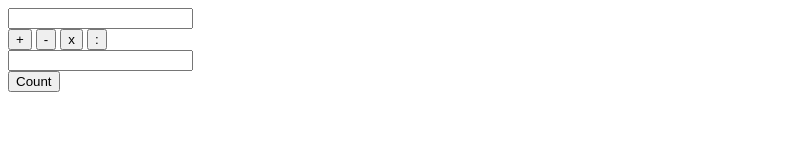
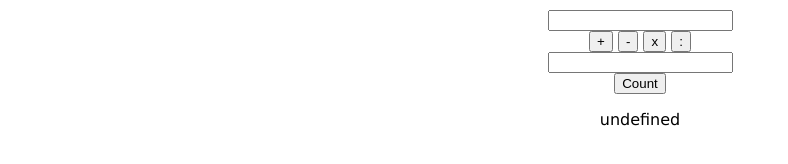
Before and after one commit to elen-oz/calculator, a plain HTML site: page index.html in a window 1280 px wide. Both pictures are taken after a click on the button "Count". Shown: the whole page, without its empty margins (0-788 px from the left). Drawn offline with Linux system fonts and the light colour scheme.

Commit message:
add style

```diff
--- a/index.html
+++ b/index.html
@@ -5,6 +5,7 @@
   <meta charset="UTF-8">
   <meta http-equiv="X-UA-Compatible" content="IE=edge">
   <meta name="viewport" content="width=device-width, initial-scale=1.0">
+  <link rel="stylesheet" href="./style.css">
   <title>Calculator</title>
 </head>
 
@@ -22,6 +23,7 @@
   <br>
 
   <button onclick="func()">Count</button>
+  <br>
   <p id="result"></p>
 
   <script>
@@ -29,8 +31,8 @@
 
     function func() {
       let result;
-      let num1 = Number(document.getElementById("bum1").value);
-      let num2 = Number(document.getElementById("bum2").value);
+      let num1 = Number(document.getElementById("num1").value);
+      let num2 = Number(document.getElementById("num2").value);
       switch (op) {
         case '+':
           result = num1 + num2;
--- /dev/null
+++ b/style.css
@@ -0,0 +1,6 @@
+body {
+  text-align: center;
+  margin: 10px;
+  font-family: Verdana, Arial, sans-serif;
+  font-size: 16px;
+}
```
